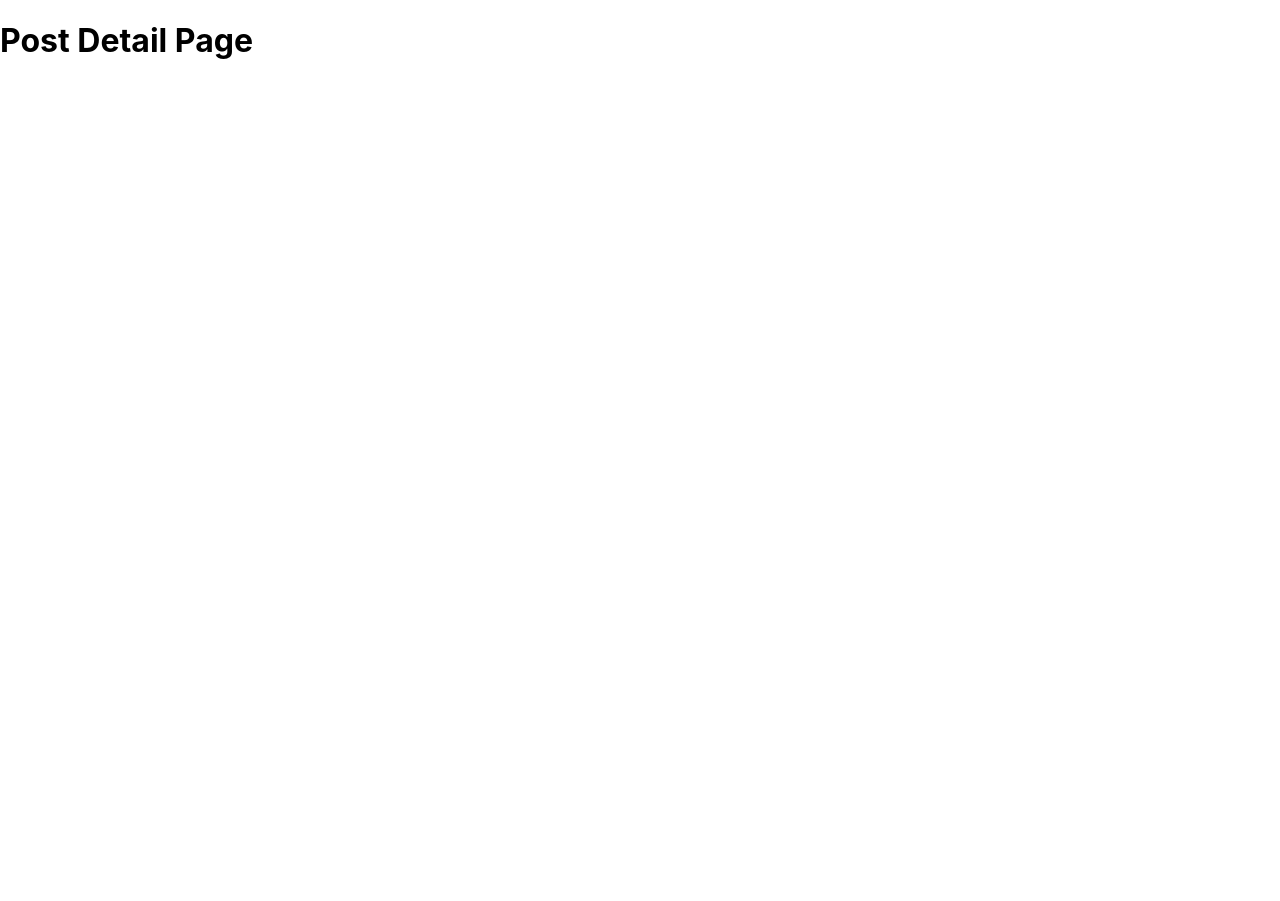
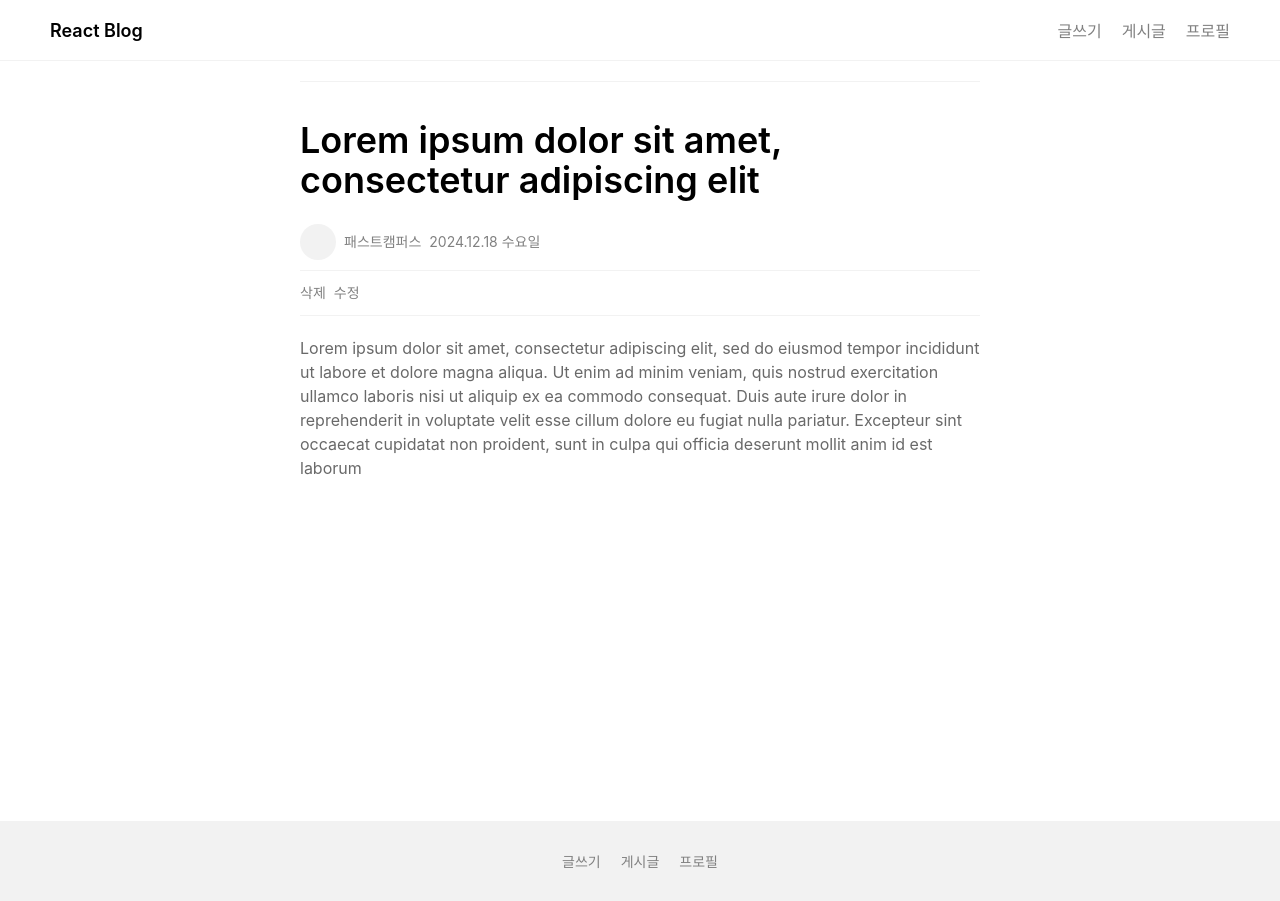
Before and after one commit to pro-soo/fastcampus-blog-app, a React (Create React App) app: page /posts/0 in a window 1280 px wide. Before the commit the page ends 800 px from the top, so only its background shows below. Built offline with nearby package versions, Linux system fonts and the light colour scheme.

Commit message:
컴포넌트 추가,  css 수정

```diff
--- /dev/null
+++ b/src/components/Footer.tsx
@@ -0,0 +1,11 @@
+import { Link } from "react-router-dom";
+
+export default function Footer() {
+    return (
+        <footer>
+            <Link to={"/posts/new"}>글쓰기</Link>
+            <Link to={"/posts"}>게시글</Link>
+            <Link to={"/profile"}>프로필</Link>
+        </footer>
+    )
+}
--- /dev/null
+++ b/src/components/Header.tsx
@@ -0,0 +1,16 @@
+import { Link } from "react-router-dom";
+
+export default function Header(){
+    return (
+        <header className="header">
+            <Link to={"/"} className="header__logo">
+                        React Blog
+             </Link>
+                <div>
+                    <Link to={"/posts/new"}>글쓰기</Link>
+                    <Link to={"/posts"}>게시글</Link>
+                    <Link to={"/profile"}>프로필</Link>
+                </div>
+            </header>
+    )
+}
--- /dev/null
+++ b/src/components/PostDetail.tsx
@@ -0,0 +1,24 @@
+export default function PostDetail() {
+    return <>
+    <div className="post__detail">
+        <div className="post__box">
+            <div className="post__title">
+                Lorem ipsum dolor sit amet, consectetur adipiscing elit
+            </div>
+            <div className="post__profile-box">
+            <div className="post__profile" />
+                <div className="post__author-name">패스트캠퍼스</div>
+                <div className="post__date">2024.12.18 수요일</div>
+            </div>
+            <div className="post__utils-box">
+                <div className="post__delete">삭제</div>
+                <div className="post__edit">수정</div>
+            </div>
+            <div className="post__text">
+                    Lorem ipsum dolor sit amet, consectetur adipiscing elit, sed do eiusmod tempor incididunt ut labore et dolore magna aliqua. Ut enim ad minim veniam, quis nostrud exercitation ullamco laboris nisi ut aliquip ex ea commodo consequat. Duis aute irure dolor in reprehenderit in voluptate velit esse cillum dolore eu fugiat nulla pariatur. Excepteur sint occaecat cupidatat non proident, sunt in culpa qui officia deserunt mollit anim id est laborum
+            </div>
+        </div>
+    </div>
+
+    </>;
+}
--- /dev/null
+++ b/src/components/PostList.tsx
@@ -0,0 +1,39 @@
+import { Link } from "react-router-dom";
+
+interface PostListProps {
+    hasNavigation? : boolean;
+}
+
+export default function PostList({hasNavigation = true}:PostListProps){
+    return (
+        <>
+        {hasNavigation && (
+        <div className="post__navigation">
+            <div className="post__navigation--active">전체</div>
+            <div>나의 글</div>
+        </div>
+        )}
+        <div className="post__list">
+                {[...Array(10)].map((e, index) => (
+                    <div key={index} className="post__box">
+                        <Link to={`/posts/${index}`}>
+                            <div className="post__profile-box">
+                                <div className="post__profile" />
+                                <div className="post__author-name">패스트캠퍼스</div>
+                                <div className="post__date">2024.12.18 수요일</div>
+                            </div>
+                            <div className="post__title">게시글 {index}</div>
+                            <div className="post__text">
+                                Lorem ipsum dolor sit amet, consectetur adipiscing elit, sed do eiusmod tempor incididunt ut labore et dolore magna aliqua. Ut enim ad minim veniam, quis nostrud exercitation ullamco laboris nisi ut aliquip ex ea commodo consequat. Duis aute irure dolor in reprehenderit in voluptate velit esse cillum dolore eu fugiat nulla pariatur. Excepteur sint occaecat cupidatat non proident, sunt in culpa qui officia deserunt mollit anim id est laborum
+                            </div>
+                            <div className="post__utils-box">
+                                <div className="post__delete">삭제</div>
+                                <div className="post__edit">수정</div>
+                            </div>
+                        </Link>
+                    </div>
+                ))}
+            </div>
+        </>
+    );
+}
--- /dev/null
+++ b/src/components/Profile.tsx
@@ -0,0 +1,18 @@
+import { Link } from "react-router-dom";
+
+export default function Profile(){
+    return (
+        <div className="profile__box">
+            <div className="flex__box-lg">
+                <div className="profile_image"/>
+                <div>
+                    <div className="profile__email">test@test.com</div>
+                    <div className="profile__name">김유저</div>
+                </div>
+            </div>
+            <Link to="/" className="profile__logout">
+                로그아웃
+            </Link>
+        </div>
+    );
+}
--- a/src/index.css
+++ b/src/index.css
@@ -17,11 +17,17 @@ code {
 header {
   display: flex;
   justify-content: space-between;
-  flex-direction: row-reverse;
+  /* flex-direction: row-reverse; */
   border-bottom: 1px solid #f2f2f2;
   padding: 10px 40px;
   min-height: 40px;
   align-items: center;
+}
+
+header .header__logo {
+  color: black;
+  font-weight: 600;
+  font-size: 18px;
 }
 
 header a {
@@ -76,8 +82,8 @@ footer a:hover {
   font-weight: 600;
 }
 
-/* post list */
-.post__list {
+/* post list post detail */
+.post__list, .post__detail {
   min-height: 90vh;
   padding: 20px 40px;
   text-align: center;
@@ -145,3 +151,71 @@ footer a:hover {
 .post__edit:focus {
   color: black;
 }
+
+/* post detail */
+.post__detail .post__title {
+  font-size: 36px;
+  line-height: 40px;
+}
+
+.post__detail .post__utils-box {
+  padding: 10px 0px;
+  border-top: 1px solid #f2f2f2;
+  border-bottom:  1px solid #f2f2f2;
+  flex-direction: row;
+}
+
+.post__detail .post__profile-box {
+  padding: 10px 0px;
+}
+
+.post__detail .post__text {
+  padding: 20px 0px;
+}
+
+/* profile */
+
+.profile__box {
+  display: flex;
+  gap: 18px;
+  align-items: center;
+  font-size: 18px;
+  margin: 0 auto;
+  max-width: 680px;
+  text-align: left;
+  line-height: 24px;
+  justify-content: space-between;
+  padding: 20px;
+}
+
+.flex__box-lg {
+  display: flex;
+  gap:  18px;
+  align-items: center;
+}
+
+.profile_image {
+  width: 72px;
+  height: 72px;
+  background-color: #f2f2f2;
+  border-radius: 50%;
+}
+
+.profile__name {
+  font-size: 16px;
+  padding-top: 4px;
+}
+
+.profile__email {
+  font-weight: 500;
+}
+
+.profile__logout {
+  color: gray;
+  font-size: 14px;
+}
+
+.profile__logout:hover,
+.profile__logout:focus {
+  color: black;
+}
--- a/src/pages/home/index.tsx
+++ b/src/pages/home/index.tsx
@@ -1,45 +1,15 @@
 import { Link } from "react-router-dom";
+import Header from "../../components/Header";
+import Footer from "../../components/Footer";
+import PostList from "../../components/PostList";
+
 
 export default function Home() {
     return (
         <div>
-            <header>
-                <div>
-                    <Link to={"/posts/new"}>글쓰기</Link>
-                    <Link to={"/posts"}>게시글</Link>
-                    <Link to={"/profile"}>프로필</Link>
-                </div>
-            </header>
-            <div className="post__navigation">
-                <div className="post__navigation--active">전체</div>
-                <div>나의 글</div>
-            </div>
-            <div className="post__list">
-                {[...Array(10)].map((e, index) => (
-                    <div key={index} className="post__box">
-                        <Link to={`/posts/${index}`}>
-                            <div className="post__profile-box">
-                                <div className="post__profile" />
-                                <div className="post__author-name">패스트캠퍼스</div>
-                                <div className="post__date">2024.12.18 수요일</div>
-                            </div>
-                            <div className="post__title">게시글 {index}</div>
-                            <div className="post__text">
-                                Lorem ipsum dolor sit amet, consectetur adipiscing elit, sed do eiusmod tempor incididunt ut labore et dolore magna aliqua. Ut enim ad minim veniam, quis nostrud exercitation ullamco laboris nisi ut aliquip ex ea commodo consequat. Duis aute irure dolor in reprehenderit in voluptate velit esse cillum dolore eu fugiat nulla pariatur. Excepteur sint occaecat cupidatat non proident, sunt in culpa qui officia deserunt mollit anim id est laborum
-                            </div>
-                            <div className="post__utils-box">
-                                <div className="post__delete">삭제</div>
-                                <div className="post__edit">수정</div>
-                            </div>
-                        </Link>
-                    </div>
-                ))}
-            </div>
-            <footer>
-                <Link to={"/posts/new"}>글쓰기</Link>
-                <Link to={"/posts"}>게시글</Link>
-                <Link to={"/profile"}>프로필</Link>
-            </footer>
+            <Header/>
+            <PostList/>
+            <Footer/>
         </div>
     );
 }
--- a/src/pages/posts/detail.tsx
+++ b/src/pages/posts/detail.tsx
@@ -1,3 +1,13 @@
-export default function PostDetail(){
-    return <h1>Post Detail Page</h1>;
+import Footer from "../../components/Footer";
+import Header from "../../components/Header";
+import PostDetail from "../../components/PostDetail";
+
+export default function Post(){
+    return (
+    <>
+    <Header/>
+    <PostDetail/>
+    <Footer/>
+    </>
+);
 }
--- a/src/pages/posts/index.tsx
+++ b/src/pages/posts/index.tsx
@@ -1,3 +1,13 @@
-export default function PostList(){
-    return <h1>Post List Page</h1>;
+import Footer from "../../components/Footer";
+import Header from "../../components/Header";
+import PostList from "../../components/PostList";
+
+export default function PostsPage(){
+    return (
+        <>
+        <Header/>
+        <PostList hasNavigation={false}/>
+        <Footer/>
+        </>
+    );
 }
--- a/src/pages/posts/new.tsx
+++ b/src/pages/posts/new.tsx
@@ -1,3 +1,13 @@
+import Footer from "../../components/Footer";
+import Header from "../../components/Header";
+import PostList from "../../components/PostList";
+
 export default function PostNew(){
-    return <h1>Post New Page</h1>;
+    return (
+        <>
+        <Header/>
+        <div>Post Form</div>
+        <Footer/>
+        </>
+    );
 }
--- a/src/pages/profile/index.tsx
+++ b/src/pages/profile/index.tsx
@@ -1,3 +1,15 @@
+import Footer from "../../components/Footer";
+import Header from "../../components/Header";
+import PostList from "../../components/PostList";
+import Profile from "../../components/Profile";
+
 export default function ProfilePage(){
-    return <h1>Profile Page</h1>;
+    return (
+        <>
+        <Header/>
+        <Profile/>
+        <PostList hasNavigation={false}/>
+        <Footer/>
+        </>
+    );
 }
```
